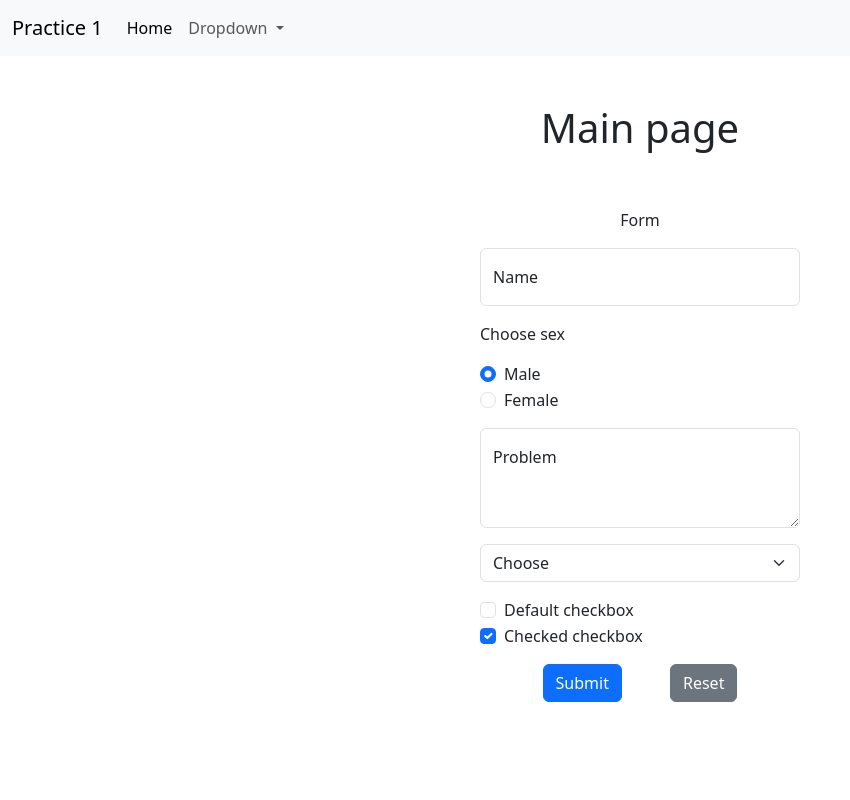
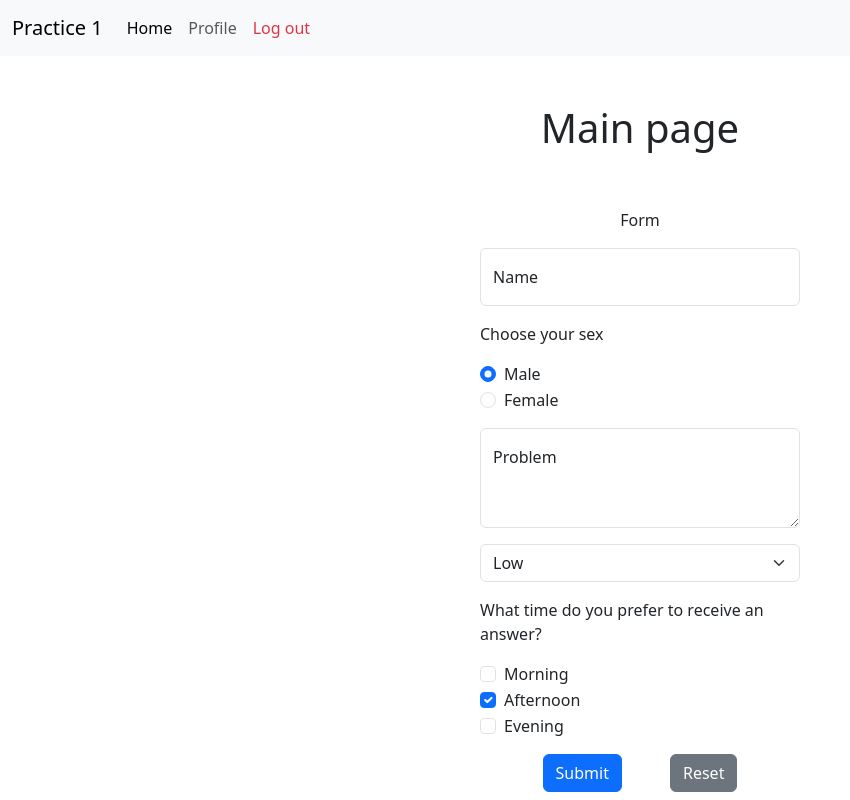
Before and after one commit to samuraj198/BaseWeb, a PHP site: page / in a window 1280 px wide. Shown: the whole page, without its empty margins (0-850 px from the left). Run offline with PHP 8.4, Linux system fonts and the light colour scheme; the visitor is signed in with stand-in values (Sample User, id 1); data that the repository does not hold is empty.

Commit message:
add back-end for form feedback

```diff
--- a/auth.php
+++ b/auth.php
@@ -35,4 +35,5 @@ $text .=
             unset($_SESSION['authError']);
         }
     $text .= "</form>";
+    $text .= "<p class='mt-3'>Don't have an account? <a href='register'>register</a></p>";
 return $text;
--- a/layout.php
+++ b/layout.php
@@ -29,22 +29,12 @@
                     <a class="nav-link" href="/auth">Auth</a>
                     <a class="nav-link" href="/register">Register</a>
                 </li>
-                <?php } ?>
                 <?php
-                if (!empty($_SESSION['auth'])) {?>
-                <li class="nav-item dropdown">
-                    <a class="nav-link dropdown-toggle" href="#" role="button" data-bs-toggle="dropdown"
-                       aria-expanded="false">
-                        Dropdown
-                    </a>
-                    <ul class="dropdown-menu">
-                        <li><a class="dropdown-item" href="/profile">Profile</a></li>
-                        <li>
-                            <hr class="dropdown-divider">
-                        </li>
-                        <li><a class="dropdown-item" href="/logout">Log out</a></li>
-                    </ul>
-                </li>
+                } else { ?>
+                    <li class="nav-item d-flex">
+                        <a class="nav-link" href="/profile">Profile</a>
+                        <a class="nav-link text-danger" href="/logout">Log out</a>
+                    </li>
                 <?php }?>
             </ul>
         </div>
@@ -55,7 +45,4 @@
 </main>
 
 </body>
-<script src="https://cdn.jsdelivr.net/npm/bootstrap@5.3.3/dist/js/bootstrap.bundle.min.js"
-        integrity="sha384-YvpcrYf0tY3lHB60NNkmXc5s9fDVZLESaAA55NDzOxhy9GkcIdslK1eN7N6jIeHz"
-        crossorigin="anonymous"></script>
 </html>
--- a/main.php
+++ b/main.php
@@ -1,52 +1,83 @@
 <?php
+
+if (isset($_POST['name'])) {
+    $name = $_POST['name'];
+    $sex = $_POST['sex'];
+    $problem = $_POST['problem'];
+    $priority = $_POST['priority'];
+    $time = $_POST['time'];
+    if (isset($time)) {
+        $time_str = implode(', ', $time);
+        $query = mysqli_query($link, "INSERT INTO `problems`(`name`, `problem`, `sex`, `prefer_time`, `user_id`) VALUES ('$name','$problem','$sex','$time_str','$_SESSION[id]')");
+    } else {
+        $_SESSION['timeError'] = "Select your preferred time to receive an answer";
+        header('Location: /');
+        exit;
+    }
+}
+
 $text = "<h1 class='text-center p-5'>Main page</h1>";
 if (isset($_SESSION['auth']) && $_SESSION['auth'] === true) {
     $text .= "<p class='text-center'>Form</p>
                 <form class='w-25' method='POST' action=''>
                     <div class='form-floating'>
-                        <input type='text' class='form-control' id='floatingName' placeholder='Name'>
+                        <input name='name' required type='text' class='form-control' id='floatingName' placeholder='Name'>
                         <label for='floatingName'>Name</label>
                     </div>
-                    <p class='mt-3'>Choose sex</p>
+                    <p class='mt-3'>Choose your sex</p>
                     <div class='form-check'>
-                        <input class='form-check-input' type='radio' name='sex' id='flexRadioDefault1' checked>
+                        <input value='Male' class='form-check-input' type='radio' name='sex' id='flexRadioDefault1' checked>
                         <label class='form-check-label' for='flexRadioDefault1'>
                             Male
                         </label>
                     </div>
                     <div class='form-check'>
-                        <input class='form-check-input' type='radio' name='sex' id='flexRadioDefault2'>
+                        <input value='Female' class='form-check-input' type='radio' name='sex' id='flexRadioDefault2'>
                         <label class='form-check-label' for='flexRadioDefault2'>
                             Female
                         </label>
                     </div>
                     <div class='form-floating mt-3'>
-                        <textarea style='height: 100px;' class='form-control' placeholder='Describe the problem' id='floatingTextarea'></textarea>
+                        <textarea name='problem' required style='height: 100px;' class='form-control' placeholder='Describe the problem' id='floatingTextarea'></textarea>
                         <label for='floatingTextarea'>Problem</label>
                     </div>
-                    <select class='form-select mt-3' aria-label='Default select example'>
-                        <option selected>Choose</option>
-                        <option value='1'>One</option>
-                        <option value='2'>Two</option>
-                        <option value='3'>Three</option>
+                    <select name='priority' required class='form-select mt-3' aria-label='Default select example'>
+                        <option disabled>Choose problem priority</option>
+                        <option value='Low'>Low</option>
+                        <option value='Medium'>Medium</option>
+                        <option value='High'>High</option>
                     </select>
-                    <div class='form-check mt-3'>
-                        <input class='form-check-input' type='checkbox' value='' id='flexCheckDefault'>
+                    <p class='mt-3'>What time do you prefer to receive an answer?</p>
+                    <div class='form-check'>
+                        <input name='time[]' class='form-check-input' type='checkbox' value='Morning' id='flexCheckDefault'>
                         <label class='form-check-label' for='flexCheckDefault'>
-                            Default checkbox
+                            Morning
                         </label>
                     </div>
                     <div class='form-check'>
-                        <input class='form-check-input' type='checkbox' value='' id='flexCheckChecked' checked>
+                        <input name='time[]' class='form-check-input' type='checkbox' value='Afternoon' id='flexCheckChecked' checked>
                         <label class='form-check-label' for='flexCheckChecked'>
-                            Checked checkbox
+                            Afternoon
                         </label>
                     </div>
-                    <div class='mt-3 d-flex justify-content-center gap-5'>
+                    <div class='form-check'>
+                        <input name='time[]' class='form-check-input' type='checkbox' value='Evening' id='flexCheckChecked'>
+                        <label class='form-check-label' for='flexCheckChecked'>
+                            Evening
+                        </label>
+                    </div>";
+                    if (isset($_SESSION['timeError'])) {
+                        $text .= "<p class='text-danger'>$_SESSION[timeError]</p>";
+                        unset($_SESSION['timeError']);
+                    }
+                    $text .= "<div class='mt-3 d-flex justify-content-center gap-5'>
                         <button type='submit' class='btn btn-primary'>Submit</button>
                         <a href='/' class='btn btn-secondary' type='button'>Reset</a>
                     </div>
                 </form>";
+                    if (isset($_SESSION['success'])) {
+                        $text .= "<p class='text-success'>Your message sent successfully</p>";
+                    }
 } else {
     $text .= "<p class='text-center text-danger'>If you want to send a form, <a href='/auth'>auth</a></p>";
 }
--- a/register.php
+++ b/register.php
@@ -95,4 +95,5 @@ $text .=
             <button class='btn btn-primary' type='submit'>Register</button>
         </div>
     </form>";
+    $text .= "<p class='mt-3'>Already have an account? <a href='auth'>auth</a></p>";
 return $text;
```
